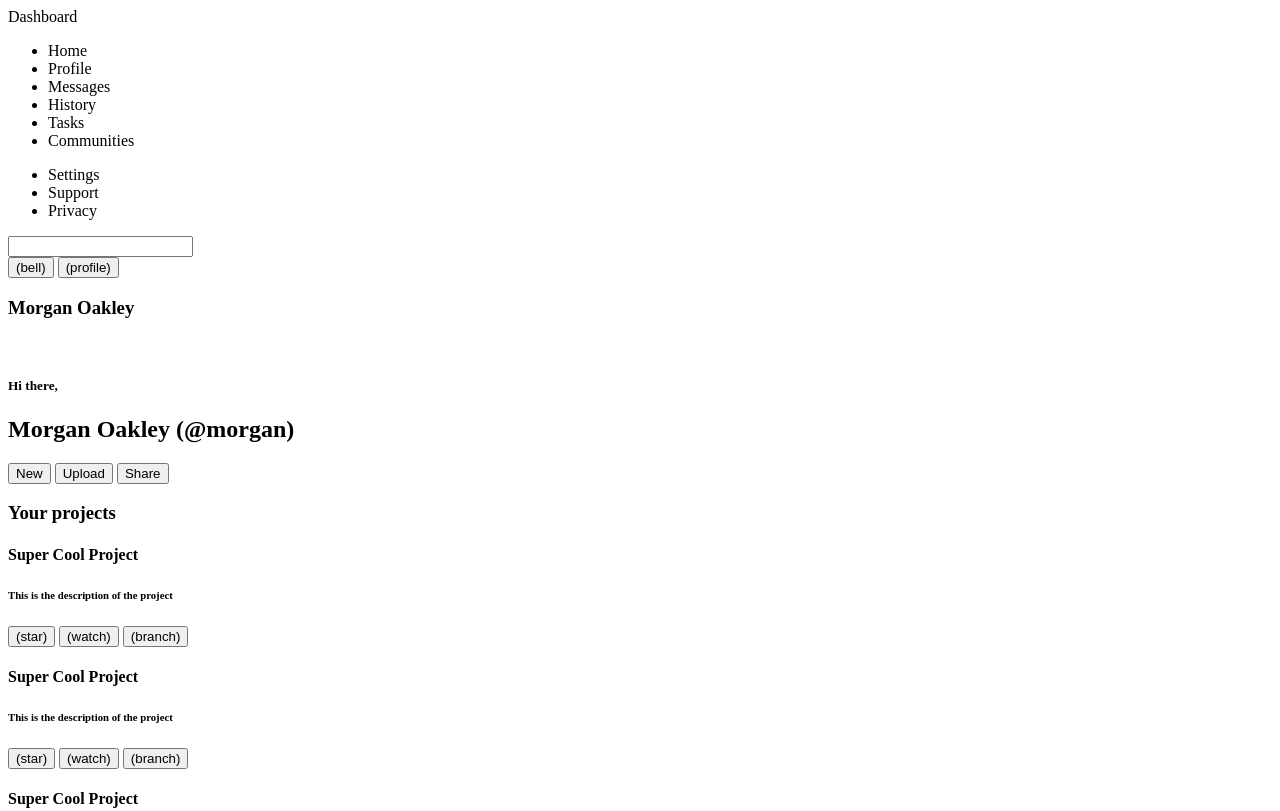
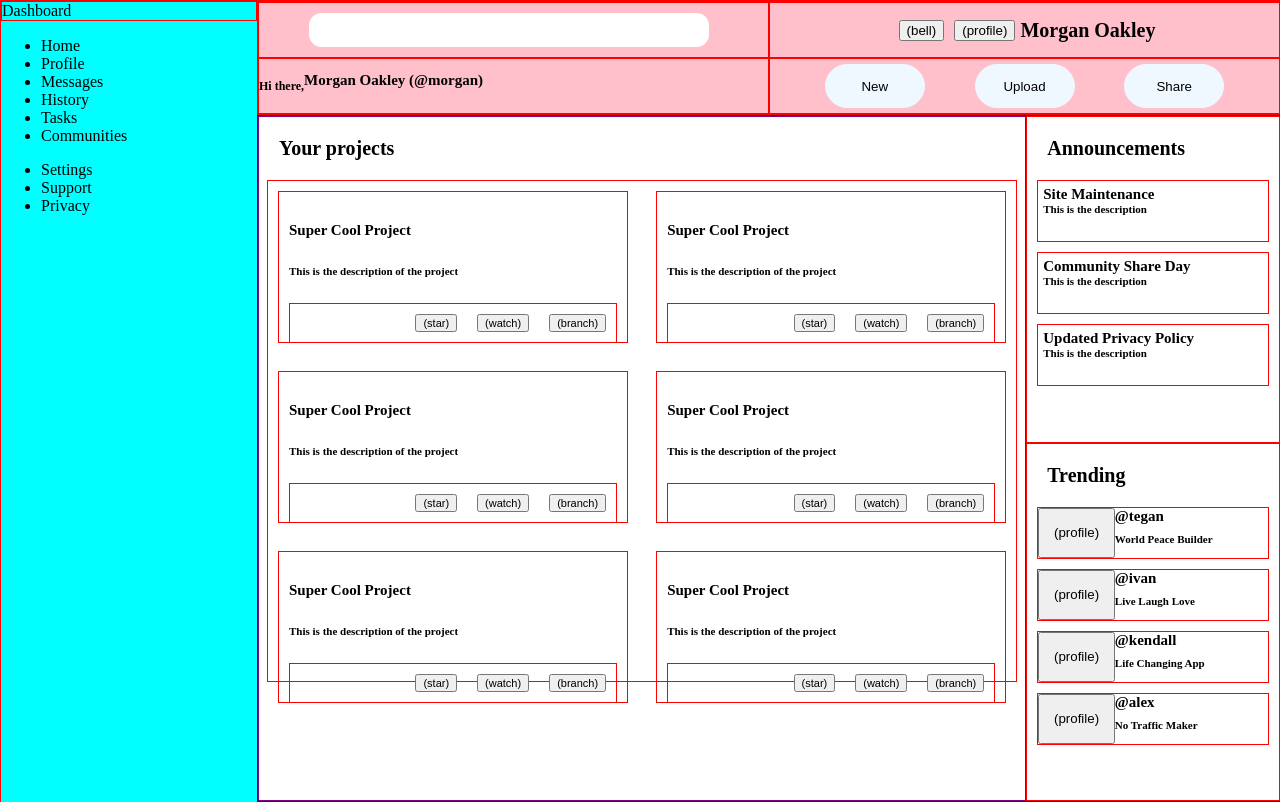
Before and after one commit to kelseyonline/admin-dashboard, a plain HTML site: page index.html in a window 1280 px wide. Shown: the top 811 px of the page. Drawn offline with Linux system fonts and the light colour scheme.

Commit message:
Add structured layout of page

```diff
--- a/index.html
+++ b/index.html
@@ -3,27 +3,31 @@
 <head>
     <meta charset="UTF-8">
     <meta name="viewport" content="width=device-width, initial-scale=1.0">
+    <link rel="stylesheet" href="style.css">
     <title>Admin Dashboard</title>
 </head>
 <body>
+    <div class="container">
         <aside class="dashboard">
-        <div class="hero">Dashboard</div>
+            <div class="hero"><img src="" alt="">Dashboard</div>
             <ul class="main-menu">
-            <li>Home</li>
-            <li>Profile</li>
-            <li>Messages</li>
-            <li>History</li>
-            <li>Tasks</li>
-            <li>Communities</li>
+                <li id="list-home">Home</li>
+                <li id="list-profile">Profile</li>
+                <li id="list-messages">Messages</li>
+                <li id="list-history">History</li>
+                <li id="list-tasks">Tasks</li>
+                <li id="list-communities">Communities</li>
             </ul>
             <ul class="other-menu">
-            <li>Settings</li>
-            <li>Support</li>
-            <li>Privacy</li>
+                <li id="list-settings">Settings</li>
+                <li id="list-support">Support</li>
+                <li id="list-privacy">Privacy</li>
             </ul>
         </aside>
         <div class="banner">
-        <input type="search">
+            <div class="search-container">
+                <input type="search" id="search-box">
+            </div>
             <div class="profile">
                 <button id="notification-button">(bell)</button>
                 <button id="profile-img">(profile)</button>
@@ -40,6 +44,7 @@
                 <button class="share-btn">Share</button>
             </div>
         </div>
+        <div class="content-container">
             <div class="your-projects">
                 <h3>Your projects</h3>
                 <div class="project-grid">
@@ -137,5 +142,7 @@
                     <h6 class="trending-description">No Traffic Maker</h6>
                 </div>
             </div>
+        </div>
+    </div>
 </body>
 </html>
--- a/style.css
+++ b/style.css
@@ -0,0 +1,237 @@
+body {
+    padding: 0px;
+    margin: 0px;
+}
+
+div {
+    border: 1px solid red;
+}
+
+aside {
+    background-color:aqua;
+    grid-row-start: 1;
+    grid-row-end: 8;
+}
+
+h3 {
+    font-size: 20px;
+}
+.container {
+    display: grid;
+    grid-template-columns: repeat(5, 20%);
+    grid-template-rows: repeat(7, 14.3vh);
+    height: 100vh;
+    width: 100vw;
+}
+
+.banner {
+    grid-column-start: 2;
+    grid-column-end: 6;
+    grid-row-start: 1;
+    grid-row-end: 2;
+    background-color: pink;
+    display: grid;
+    grid-template-columns: repeat(2, 50%);
+    grid-template-rows: repeat(2, 50%);
+}
+
+.content-container {
+    grid-column-start: 2;
+    grid-column-end: 6;
+    grid-row-start: 2;
+    grid-row-end: 8;
+    display: grid;
+    grid-template-rows: repeat(4, auto);
+    grid-template-columns: repeat(6, auto);
+    border: 1px solid blue;
+}
+
+.your-projects {
+    grid-column-start: 1;
+    grid-column-end: 6;
+    grid-row-start: 1;
+    grid-row-end: 5;
+    border: 1px solid purple;
+}
+
+.project-grid {
+    display: grid;
+    grid-template-columns: repeat(2, 1fr);
+    grid-template-rows: repeat(6, 1fr);
+    grid-auto-flow: row;
+    gap: 8px;
+    margin: 8px;
+    max-height: 500px;
+}
+
+.announcements {
+    grid-column-start: 6;
+    grid-column-end: 7;
+    grid-row-start: 1;
+    grid-row-end: 3;
+}
+
+.announcement-item {
+    padding: 5px;
+}
+
+.announcement-title {
+    margin: 0px;
+}
+
+.announcement-description {
+    margin: 0px;
+}
+
+.trending {
+    grid-column-start: 6;
+    grid-column-end: 7;
+    grid-row-start: 3;
+    grid-row-end: 5;
+}
+
+.your-projects h3 {
+    margin-left: 20px;
+}
+
+.project-item {
+    height: 130px;
+    margin: 10px;
+    padding: 10px;
+}
+
+.project-title {
+    font-size: 15px;
+}
+
+.project-description {
+    font-size: 11px;
+}
+
+.announcement-item {
+    height: 50px;
+    margin: 10px;
+}
+
+.announcement-title {
+    font-size: 15px;
+}
+
+.announcement-description {
+    font-size: 11px;
+}
+
+.announcements h3 {
+    margin-left: 20px;
+}
+
+.trending-profile {
+    height: 50px;
+    margin: 10px;
+    display: grid;
+    grid-template-columns: 1fr 2fr;
+    grid-template-rows: 50% 50%;
+}
+
+.trending h3 {
+    margin-left: 20px;
+}
+
+.trending-profile button {
+    grid-column-start: 1;
+    grid-column-end: 2;
+    grid-row-start: 1;
+    grid-row-end: 3;
+}
+
+.trending-username {
+    font-size: 15px;
+    grid-column-start: 2;
+    grid-column-end: 3;
+    grid-row-start: 1;
+    grid-row-end: 2;
+    margin: 0px;
+}
+
+.trending-description {
+    font-size: 11px;
+    grid-column-start: 2;
+    grid-column-end: 3;
+    grid-row-start: 2;
+    grid-row-end: 3;
+    margin: 0px;
+}
+
+.project-actions {
+    margin-right: 0px;
+    display: flex;
+    justify-content: flex-end;
+}
+
+.project-actions button {
+    font-size: 11px;
+    margin: 10px;
+}
+
+.search-container {
+    grid-row-start: 1;
+    grid-row-end: 2;
+    grid-column-start: 1;
+    grid-row-end: 2;
+    display: flex;
+}
+
+#search-box {
+    width: 400px;
+    margin: 10px;
+    margin-left: 50px;
+    border-radius: 12px;
+    border: 1px solid white;
+}
+
+.greeting {
+    grid-row-start: 2;
+    grid-row-end: 3;
+    grid-column-start: 1;
+    grid-column-end: 2;
+    display: flex;
+}
+
+h5 {
+    font-size: 12px;
+}
+
+#username {
+    font-size: 15px;
+}
+
+.profile {
+    grid-column-start: 2;
+    grid-column-end: 3;
+    grid-row-start: 1;
+    grid-row-end: 2;
+    display: flex;
+    justify-content: center;
+    align-items: center;
+}
+
+.profile-item {
+    display: flex;
+}
+
+.profile button {
+    margin: 5px;
+}
+
+.post-actions {
+    display: flex;
+    justify-content: space-evenly;
+    padding: 5px;
+}
+
+.post-actions button {
+    background-color: aliceblue;
+    border: 1px solid aliceblue;
+    border-radius: 30px;
+    width: 100px;
+}
```
Lines whose indentation alone changed are shown as unchanged.
